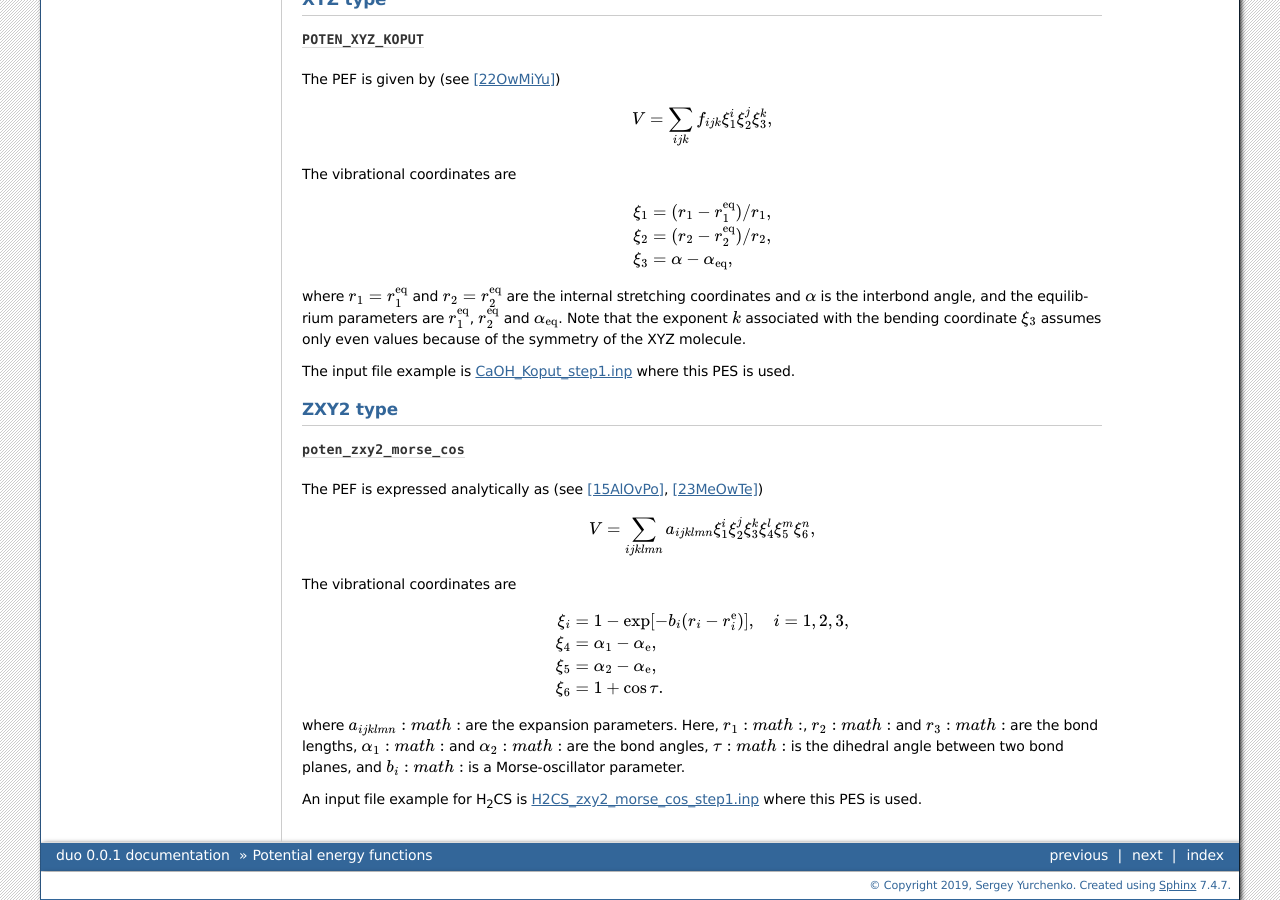
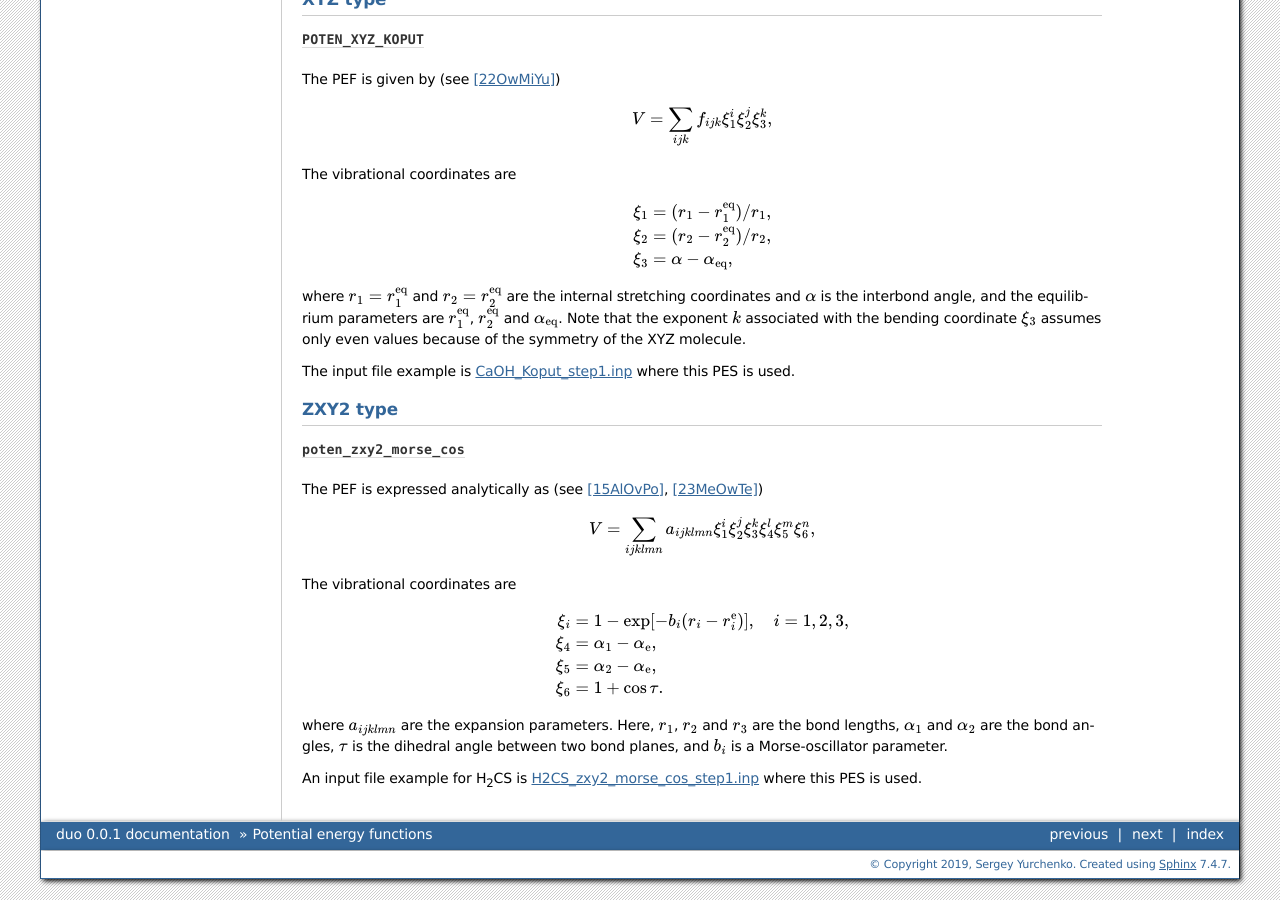
Before and after one commit to Trovemaster/TROVE, a Sphinx documentation site: the page built from docs/source/potentials.rst, in a window 1280 px wide and 900 px high, scrolled down 4504 px. Built offline with Sphinx 7.4.7, drawn with Linux system fonts in a browser that asks for light colours; formulas are drawn with MathJax 3; some of the changed lines change nothing that is shown.

Commit message:
Update potentials.rst

```diff
--- a/docs/source/potentials.rst
+++ b/docs/source/potentials.rst
@@ -354,7 +354,7 @@ The vibrational coordinates are
    \end{split}
 
 
-where :math:`a_{ijklmn}:math:` are the expansion parameters. Here, :math:`r_1:math:`, :math:`r_2:math:` and :math:`r_3:math:` are the bond lengths, :math:`\alpha_{1}:math:` and :math:`\alpha_{2}:math:` are the bond angles, :math:`\tau:math:` is the dihedral angle between two bond planes, and :math:`b_i:math:` is a Morse-oscillator parameter.
+where :math:`a_{ijklmn}` are the expansion parameters. Here, :math:`r_1`, :math:`r_2` and :math:`r_3` are the bond lengths, :math:`\alpha_{1}` and :math:`\alpha_{2}` are the bond angles, :math:`\tau` is the dihedral angle between two bond planes, and :math:`b_i` is a Morse-oscillator parameter.
 
 
 An input file example for H\ :sub:`2`\ CS is  `H2CS_zxy2_morse_cos_step1.inp <https://raw.githubusercontent.com/Trovemaster/TROVE/develop/docs/source/input/H2CS_zxy2_morse_cos_step1.inp>`_  where this PES is used.
```
